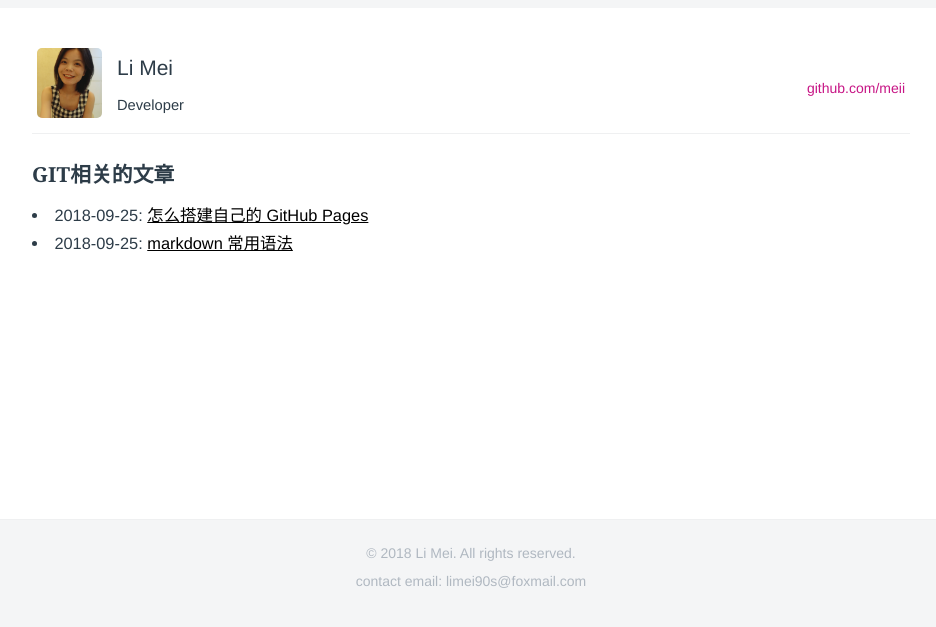
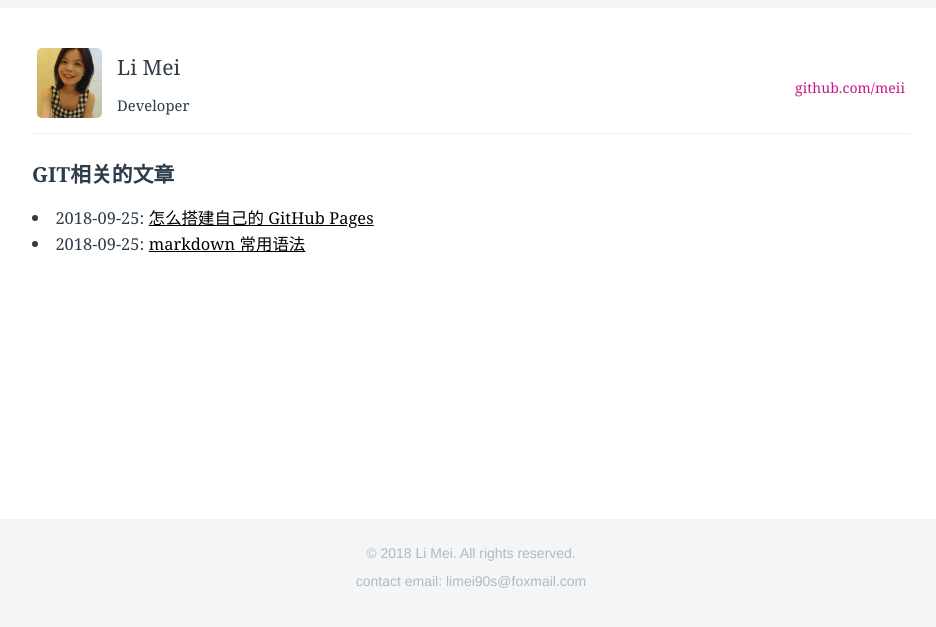
Before and after one commit to LiMeii/LiMeii.github.io, a Jekyll site: the page built from _posts/2018-09-19-git.md, in a window 1280 px wide. Shown: the top 627 px of the page, without its empty margins (177-1113 px from the left). Built offline with Jekyll 4.4.1, drawn with Linux system fonts in a browser that asks for light colours.

Commit message:
update css

```diff
--- a/assets/base.css
+++ b/assets/base.css
@@ -40,16 +40,14 @@ ul {
     list-style: none
 }
 
-li {
-    margin: 0.5em 0;
-}
 p,
 h1,
 h2,
 h3,
 h4,
 h5,
-h6 {
+h6,
+.profile {
     font-family: Georgia, "Times New Roman", "Microsoft YaHei", "微软雅黑", STXihei, "华文细黑", serif;
     letter-spacing: 0.0058em;
 }
@@ -360,7 +358,8 @@ p {
 }
 
 .profile li {
-    font-size: 1.17em;
+     font-size: 1.17em;
+     line-height: 1.6em;
 }
 .profile-content {
     *zoom: 1;
```
